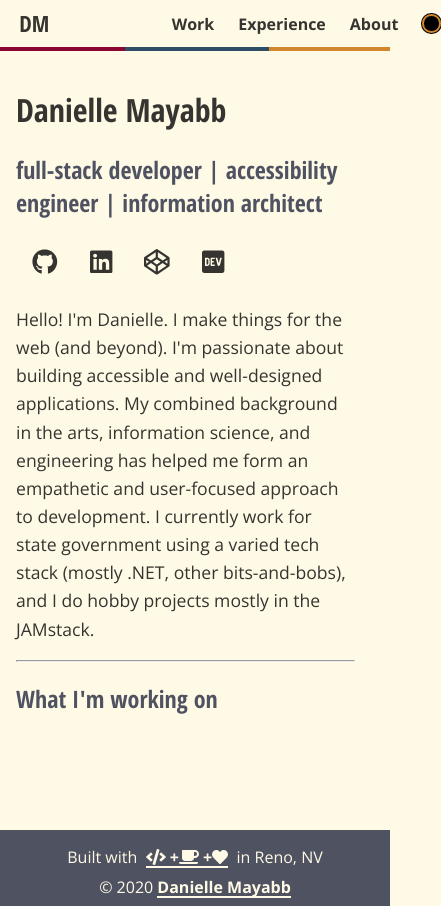
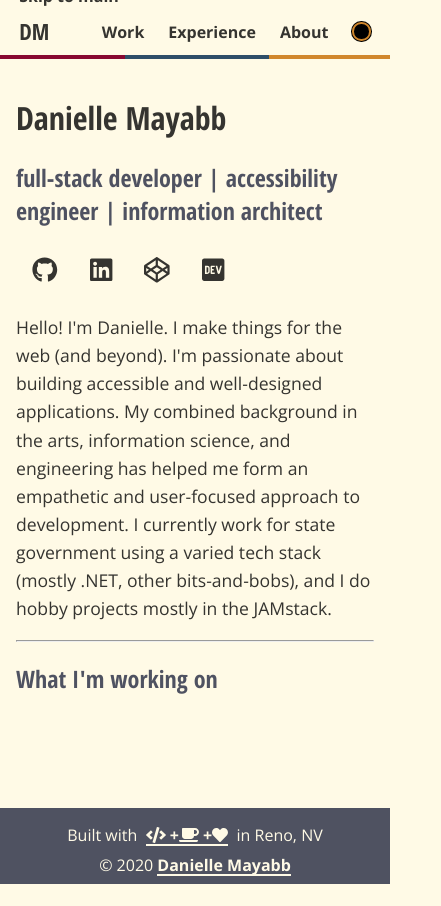
Before and after one commit to dmtrek14/danielle-dev, a Gatsby site: page / in a window 390 px wide. Shown: the whole page, 441 px wide, since content can reach past the window. After the commit the page ends 884 px from the top, so only its background shows below. Built offline with nearby package versions, Linux system fonts and the light colour scheme; Gatsby itself is replaced by a stand-in of ours.

Commit message:
Grid styles + skip link
Making grid more responsive, and making sure skip link shows okay for smaller screen sizes

```diff
--- a/src/components/layout/styles.less
+++ b/src/components/layout/styles.less
@@ -5,6 +5,7 @@
 @ops: #d1872c;
 @base: #4f5261;
 
+@screen-xsmall: 480px;
 @screen-small: 768px;
 
 * {
@@ -65,9 +66,13 @@ body {
         border-bottom: 0.3rem solid black;
         border-image: repeating-linear-gradient( 90deg, @command, @command 34%, @science 34%, @science 67%, @ops 67%, @ops 100%) 20;
 
+        @media (max-width: @screen-xsmall){
+            padding-top: 0.5rem;
+        }
+
         nav  {
             display: grid;
-            grid-template-columns: 7vw 28vw auto;
+            grid-template-columns: 1fr 3fr 5fr;
             grid-auto-flow: column;
             grid-gap: 0.5rem;
             padding: 0.5rem 1.2rem;
@@ -76,14 +81,24 @@ body {
                 position: absolute;
                 transform: translateY(-140%);
                 transition: transform 0.3s ease-in-out;
-            }
-            .skip:focus {
-                padding: 0.8rem .5rem;
-                transform: translateY(0%);
-                left: 12%;
 
-                @media (min-width: @screen-small){
-                    left: 40%;
+                &:focus {
+                    padding: 0.8rem .5rem;
+                    transform: translateY(0%);
+                    left: 12%;
+
+                    @media (max-width: @screen-xsmall){
+                        padding: 0;
+                        transform: translateY(-45%);
+                        left: 35%;
+                    }
+                    @media (min-width: @screen-xsmall) and (max-width: @screen-small){
+                        transform: translateY(-15%);
+                    }
+                    @media (min-width: @screen-small){
+                        left: 40%;
+                    }
+
                 }
             }
 
@@ -163,24 +178,18 @@ body {
 
     .container {
         display: grid;
-        grid-template-columns: 17vw 66vw 17vw;
+        grid-template-columns: 1fr 3fr 1fr;
         grid-template-rows: auto 1fr auto;
-        grid-column-gap: 10px;
-        grid-row-gap: 15px;
-
-        @media (max-width: @screen-small){
-            grid-template-columns: 95vw;
-            max-width: 95vw;
-        }
+        grid-column-gap: 0.7rem;
+        // grid-row-gap: 0.7rem;
 
         main {
             min-height:85vh;
             grid-column-start: 2;
 
             @media (max-width: @screen-small){
-                grid-column-start: 1;
+                grid-column: 1 / span3;
                 padding: 1rem;
-
             }
 
             .social {
--- a/src/pages/index.js
+++ b/src/pages/index.js
@@ -8,6 +8,8 @@ export default (props) => {
   return (
     <Layout>
       <SEO title="Home" description="Welcome to my home page" pathname={props.location.pathname}/>
+      {/* <div></div> */}
+      <div>
         <h1>Danielle Mayabb</h1>
         <h2>full-stack developer | accessibility engineer | information architect</h2>
         <ul className="social">
@@ -19,9 +21,9 @@ export default (props) => {
         <p>Hello! I'm Danielle. I make things for the web (and beyond). I'm passionate about building accessible and well-designed applications. My combined background in the arts, information science, and engineering has helped me form an empathetic and user-focused approach to development. I currently work for state government using a varied tech stack (mostly .NET, other bits-and-bobs), and I do hobby projects mostly in the JAMstack. </p>
 
         <hr/>
-      <div>
         <h2>What I'm working on</h2>
       </div>
+      {/* <div></div> */}
     </Layout>
   )
 }
```
Also changed, not shown: src/components/layout/styles.css. Lines whose indentation alone changed are shown as unchanged.
